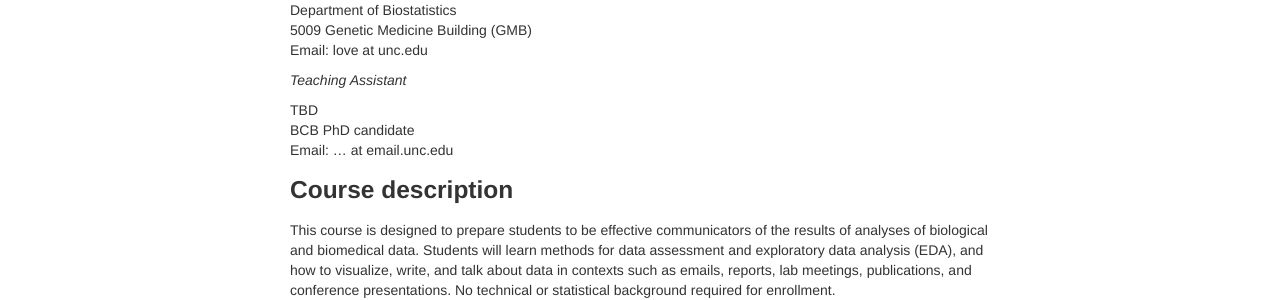
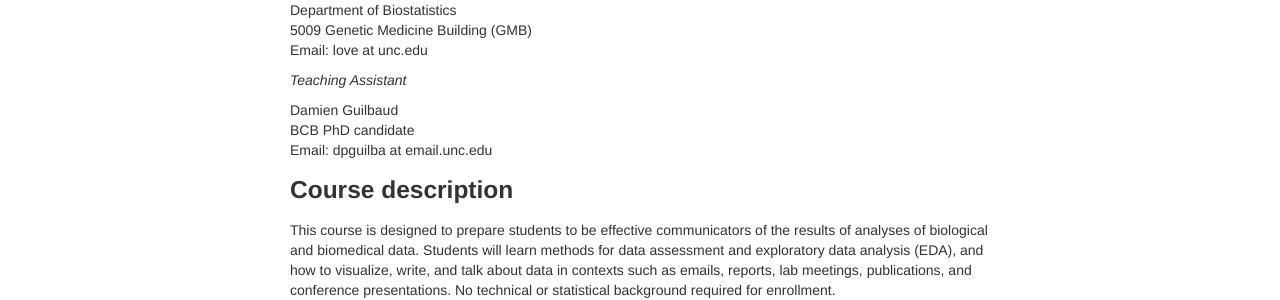
Before and after one commit to biodatascience/datacomm, a Jekyll site: the page built from handbook.md, in a window 1280 px wide. Shown: the part 282-582 px from the top of the page. Built offline with Jekyll 4.4.1, drawn with Linux system fonts in a browser that asks for light colours.

Commit message:
add Damien

```diff
--- a/handbook.md
+++ b/handbook.md
@@ -15,9 +15,9 @@ Email: love at unc.edu
 
 *Teaching Assistant*
 
-TBD <br/>
+Damien Guilbaud <br/>
 BCB PhD candidate <br/>
-Email: ... at email.unc.edu
+Email: dpguilba at email.unc.edu
 
 ### Course description
 
```
